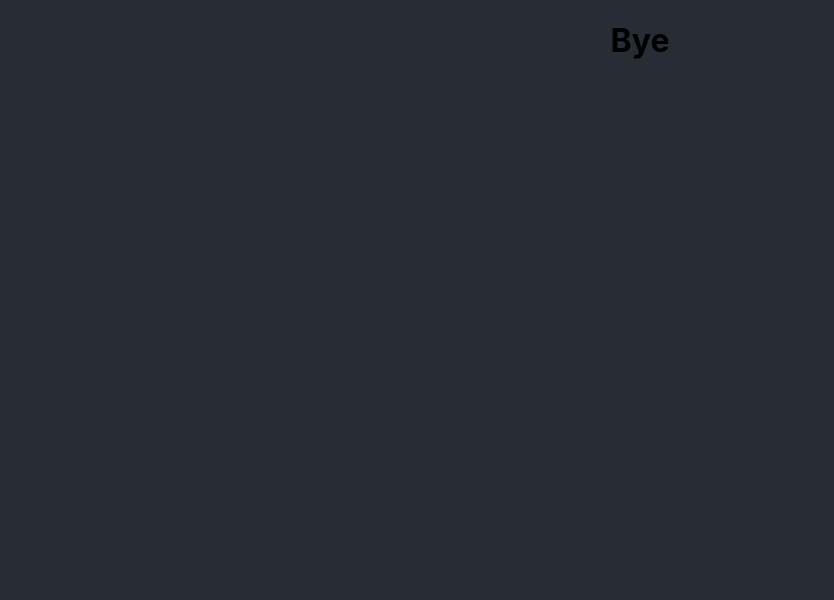
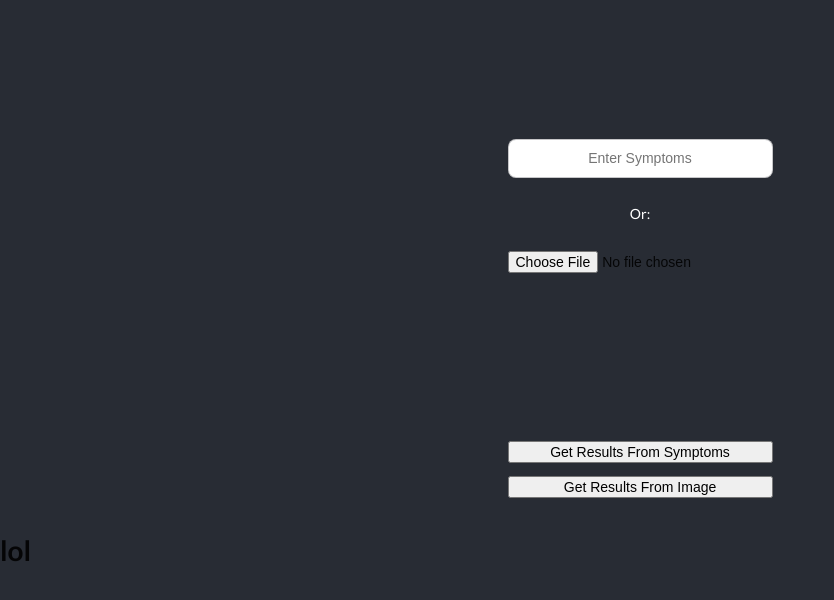
Before and after one commit to rfaulkner7/plantMD, a React (Create React App) app: page /results in a window 1280 px wide. Shown: the top 600 px of the page, without its empty margins (0-834 px from the left). Built offline with nearby package versions, Linux system fonts and the light colour scheme.

Commit message:
oh baby a website

```diff
--- a/package.json
+++ b/package.json
@@ -6,6 +6,7 @@
     "@testing-library/jest-dom": "^5.11.5",
     "@testing-library/react": "^11.1.1",
     "@testing-library/user-event": "^12.2.0",
+    "image-to-base64": "^2.1.1",
     "react": "^17.0.1",
     "react-dom": "^17.0.1",
     "react-router-dom": "^5.2.0",
--- a/src/App.css
+++ b/src/App.css
@@ -3,11 +3,7 @@
 }
 
 Body {
-  background-color: #282c34;
-  display: flex;
-  flex-direction: column;
-  align-items: center;
-  justify-content: center;
+  background-color: #282c34 !important;
 }
 
 .center {
@@ -15,9 +11,19 @@ Body {
   margin-right: auto;
 }
 
+.white {
+  color: white;
+  margin: auto;
+  margin-bottom: 10%;
+}
+
+.buttonStuff {
+  margin-bottom: 5%;
+}
+
 .ncrFormField {
   margin-top: 4%;
-  margin-bottom: 4%;
+  margin-bottom: 10%;
   padding-top: 4%;
   padding-bottom: 4%;
   background: #ffffff;
@@ -35,8 +41,37 @@ Body {
   border-radius: 8px;
 }
 
+.botMarg {
+  padding-bottom: 10%;
+}
+
+.snippet {
+  display: block;
+  max-width: 100%;
+  max-height: 100%;
+  margin: auto;
+}
+
+.imgContainer {
+  display: flex;
+  margin-left: auto;
+  margin-right: auto;
+  justify-content: center;
+  width: 115px;
+  height: 115px;
+  line-height: 115px;
+  margin-bottom: 10%;
+}
+
 .center {
   display: flex;
   justify-content: center;
   flex-direction: column;
 }
+
+.bg {
+  display: flex;
+  justify-content: center;
+  flex-direction: column;
+  margin-top: 10%;
+}
--- a/src/App.js
+++ b/src/App.js
@@ -7,9 +7,13 @@ import {
   Route,
 } from "react-router-dom";
 import Home from './Pages/Home'
+import 'semantic-ui-css/semantic.min.css'
+import React from "react"
 
 
 export default function App() {
+  const [file, setFile] = React.useState("lol")
+
   return (
     // <BrowserRouter>
     //   <Switch>
@@ -21,14 +25,12 @@ export default function App() {
     <div class = "bg">
     <BrowserRouter>
       <Switch>
-        <Route path = "/results">
-          <Results/>
-        </Route>
         <Route path = "/">
-          <Home/>
+          <Home imgFile = {file} setFile = {setFile}/>
         </Route>
       </Switch>
     </BrowserRouter>
+    <Results imgFile = {file} setFile = {setFile}/>
     </div>
   );
 }
--- a/src/Pages/Home.js
+++ b/src/Pages/Home.js
@@ -1,17 +1,37 @@
 import React from "react"
 import "../App.css"
+import Results from "../Pages/Results"
 
 
 
 export default function Home (props){
     const [symptoms, setSymptoms] = React.useState("")
+    const [snippet, setSnippet] = React.useState()
 
     return(
         <div class = "center">
             <input class = "ncrFormField" placeholder = "Enter Symptoms" onChange = {(e) => handleSymptoms(e)} label = "Symptoms"/>
-            <button class = "buttonStuff" onClick = {(e) => sendSymptons(e)}>Send Symptoms</button>
+            <p class = "white">Or:</p>
+            <input class = "botMarg" type = "file" onChange = {(file) => handleFileChange(file)} label = "File input" placeholder = "select file for input"/>
+            <div class = "imgContainer">
+            <img class = "snippet" src = {snippet}/>
+            </div>
+            <button class = "buttonStuff" onClick = {(e) => sendSymptons(e)}>Get Results From Symptoms</button>
+            <button class = "buttonStuff" onClick = {(e) => sendFile(e)}>Get Results From Image</button>
+            <br/>
         </div>
     );
+
+
+    function handleFileChange(file){
+        setSnippet(URL.createObjectURL(file.target.files[0]))
+        let reader = new FileReader();
+        reader.readAsDataURL(file.target.files[0])
+
+        reader.onload = function() {
+            props.setFile(reader.result)
+        }
+    }
 
     function handleSymptoms(e){
         setSymptoms(e.target.value)
@@ -20,4 +40,18 @@ export default function Home (props){
     function sendSymptons(e){
         console.log(symptoms)
     }
+
+    function sendFile(e){
+        console.log(props.imgFile)
+        // imageToBase64(file).then(
+        //     (response) => {
+        //         console.log("response:", response);
+        //     }
+        // )
+        // .catch(
+        //     (error) => {
+        //         console.log("error:", error )
+        //     }
+        // )
+    }
 }
--- a/src/Pages/Results.js
+++ b/src/Pages/Results.js
@@ -4,7 +4,7 @@ import "../App.css"
 export default function Results (props){
     return(
         <div>
-            <h1>Bye</h1>
+            <h1>{props.imgFile.slice(0,30)}</h1>
         </div>
     );
 }
```
Also changed, not shown: 1 other file (tests, documents, lock files or other folders).
